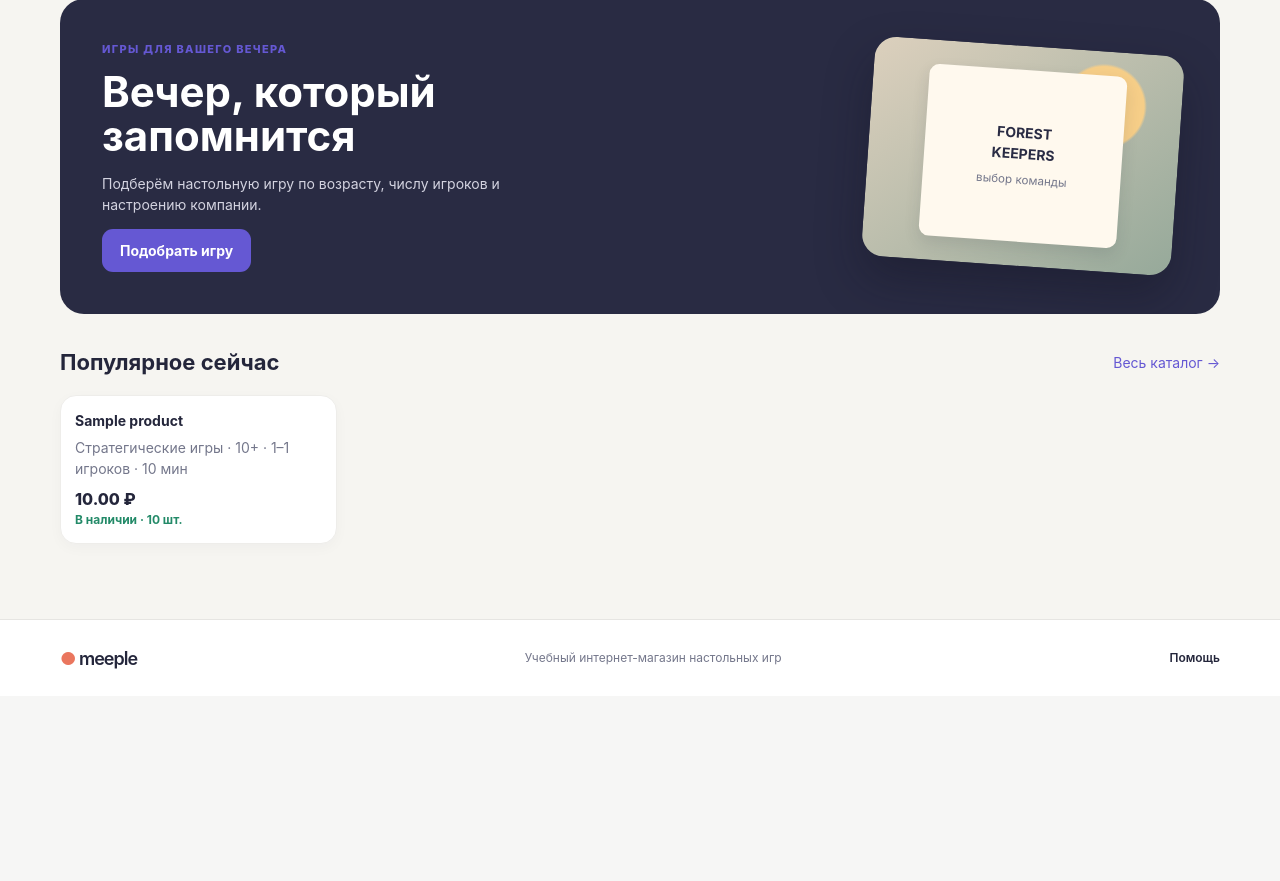
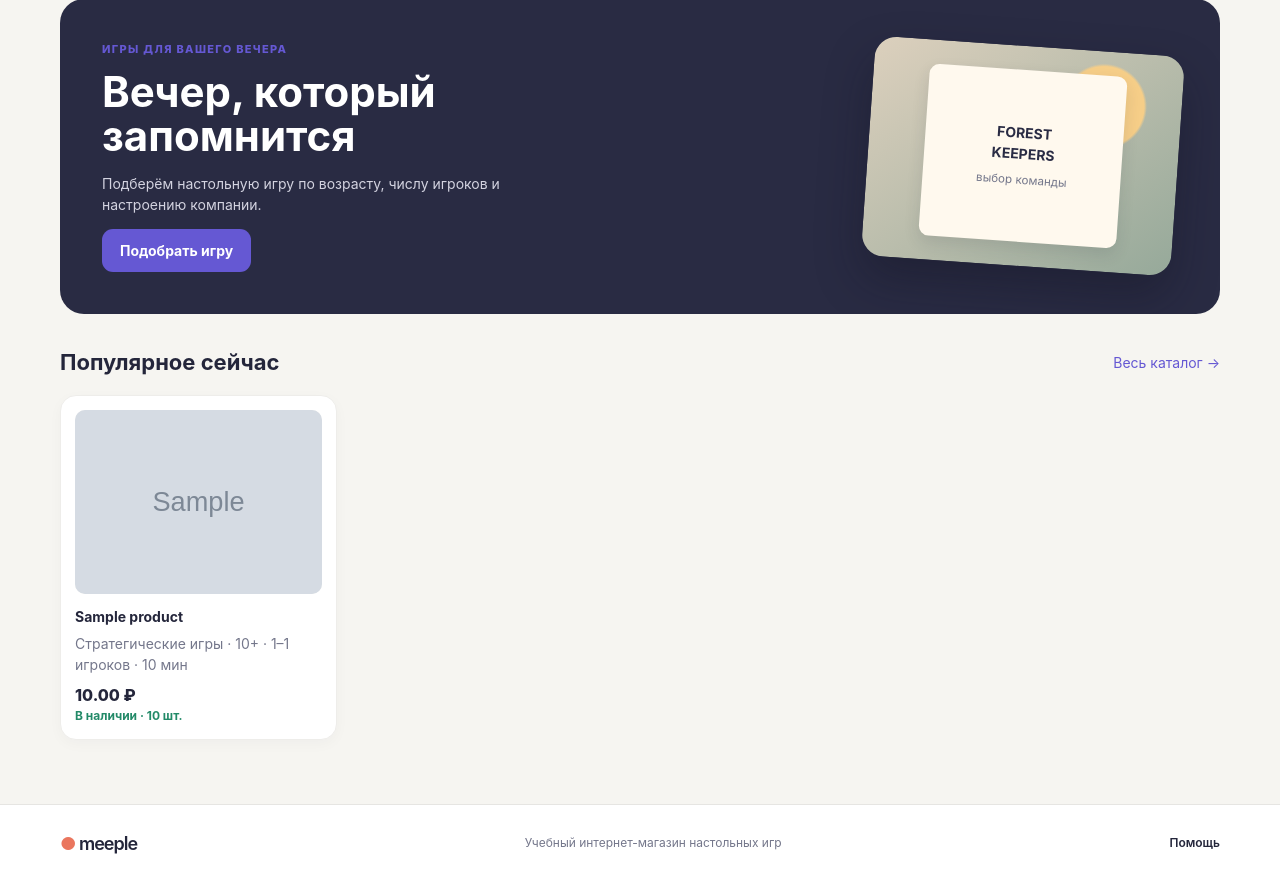
Before and after one commit to Mr-Vanya/practica_november, a Django app: page / in a window 1280 px wide. Shown: the part 104-985 px from the top of the page. Before the commit the page ends 773 px from the top, so only its background shows below. Run offline with Django 5.2, Linux system fonts and the light colour scheme; data comes from the database, SQL or seed files in the repository; tables that the repository leaves empty hold one stand-in row (values such as "Sample post"); grey boxes marked "Sample" are stand-in pictures.

Commit message:
debug_fr-01

```diff
--- a/main/static/main/css/site.css
+++ b/main/static/main/css/site.css
@@ -419,6 +419,24 @@ button {
     min-width: 0;
     padding: 14px;
     transition: transform 150ms ease, box-shadow 150ms ease;
+}
+
+.product-card-image {
+    display: grid;
+    width: 100%;
+    aspect-ratio: 4 / 3;
+    margin-bottom: 12px;
+    overflow: hidden;
+    place-items: center;
+    border-radius: 10px;
+    background: var(--color-bg);
+}
+
+.product-card-image img {
+    display: block;
+    width: 100%;
+    height: 100%;
+    object-fit: contain;
 }
 
 .product-card:hover {
--- a/main/templates/main/base.html
+++ b/main/templates/main/base.html
@@ -5,7 +5,7 @@
     <meta charset="utf-8">
     <meta name="viewport" content="width=device-width, initial-scale=1">
     <title>{% block title %}Meeple — настольные игры{% endblock %}</title>
-    <link rel="stylesheet" href="{% static 'main/css/site.css' %}?v=20261120-cart-badge">
+    <link rel="stylesheet" href="{% static 'main/css/site.css' %}?v=20261120-product-card-image">
     <link rel="stylesheet" href="{% block extra_css %}{% endblock %}">
     {% block extra_head %}{% endblock %}
 </head>
--- a/main/templates/main/catalog.html
+++ b/main/templates/main/catalog.html
@@ -121,6 +121,11 @@
             <div class="product-grid product-grid-compact">
                 {% for product in page_obj %}
                     <article class="product-card card">
+                        {% if product.image %}
+                            <a class="product-card-image" href="{% url 'main:product_detail' product.pk %}" aria-label="Открыть {{ product.name }}">
+                                <img src="{{ product.image.url }}" alt="{{ product.name }}">
+                            </a>
+                        {% endif %}
                         <a class="product-name" href="{% url 'main:product_detail' product.pk %}">{{ product.name }}</a>
                         <div class="meta">{{ product.category }} · {{ product.min_age }}+ · {{ product.min_players }}–{{ product.max_players }} игроков · {% if product.duration_min %}{{ product.duration_min }} мин{% else %}длительность не указана{% endif %} · ★ {{ product.rating|default:'—' }}</div>
                         <div class="price">{{ product.price }} ₽</div>
--- a/main/templates/main/home.html
+++ b/main/templates/main/home.html
@@ -22,6 +22,11 @@
         <div class="product-grid">
             {% for product in products %}
                 <article class="product-card card">
+                    {% if product.image %}
+                        <a class="product-card-image" href="{% url 'main:product_detail' product.pk %}" aria-label="Открыть {{ product.name }}">
+                            <img src="{{ product.image.url }}" alt="{{ product.name }}">
+                        </a>
+                    {% endif %}
                     <a class="product-name" href="{% url 'main:product_detail' product.pk %}">{{ product.name }}</a>
                     <div class="meta">{{ product.category }} · {{ product.min_age }}+ · {{ product.min_players }}–{{ product.max_players }} игроков · {% if product.duration_min %}{{ product.duration_min }} мин{% else %}длительность не указана{% endif %}</div>
                     <div class="price">{{ product.price }} ₽</div>
```
